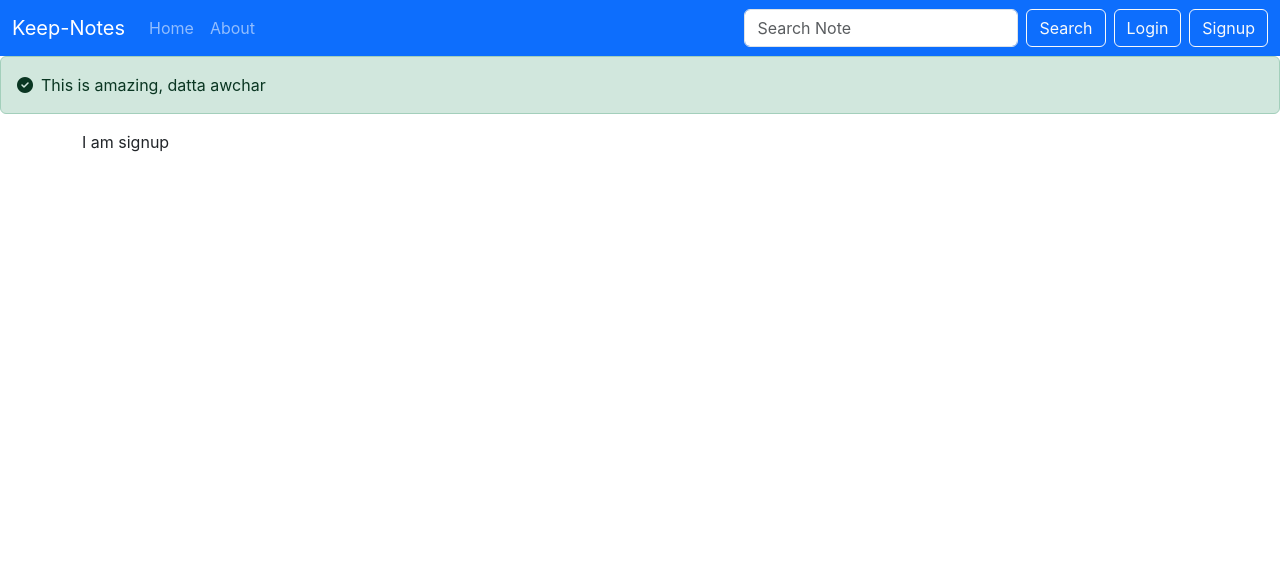
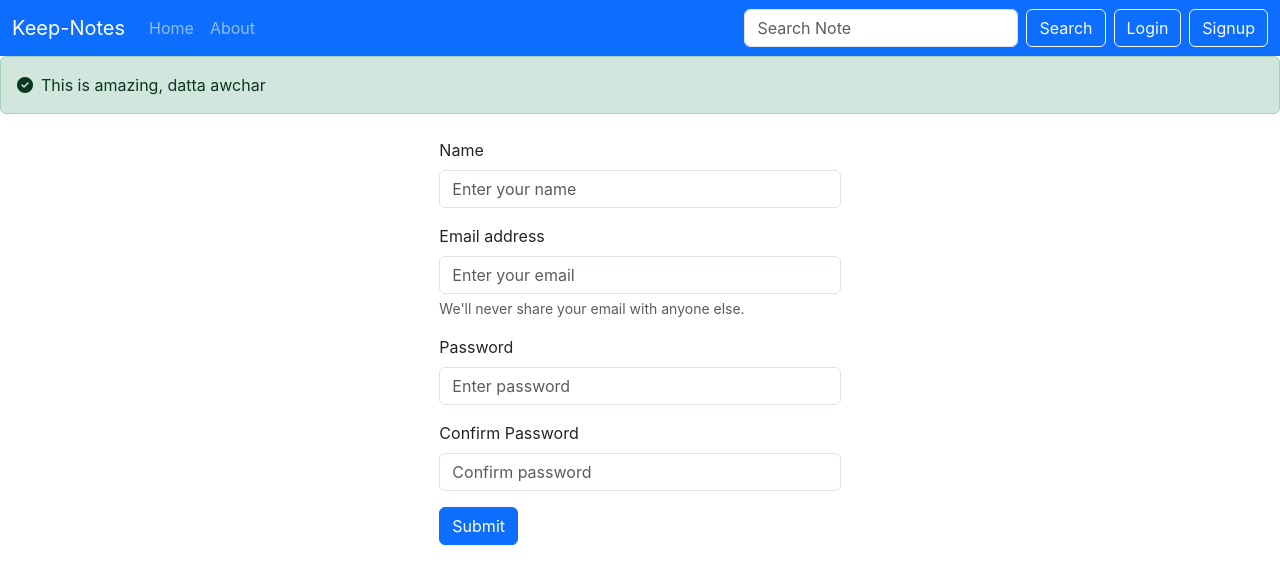
Before and after one commit to dattaAwchar/keep-notes, a React (Create React App) app: page /signup in a window 1280 px wide. Shown: the top 584 px of the page. Built offline with nearby package versions, Linux system fonts and the light colour scheme.

Commit message:
added signup function

```diff
--- a/src/components/AddNote.js
+++ b/src/components/AddNote.js
@@ -36,7 +36,7 @@ const AddNote = () => {
                 <div className="mb-3">
                     <label htmlFor="tag" className="form-label fw-bold">Tag</label>
                     <select className="form-select" aria-label="Default select example" id="tag" name='tag' onChange={onchange} value={note.tag}>
-                        <option selected>Select Note Type</option>
+                        <option value=''>Select Note Type</option>
                         <option value="General Note">General Note</option>
                         <option value="Personal Note">Personal Note</option>
                         <option value="To-Do List">To-Do List</option>
--- a/src/components/Login.js
+++ b/src/components/Login.js
@@ -38,7 +38,7 @@ const Login = () => {
                     <div className="mb-3">
                         <label htmlFor="email" className="form-label">Email address</label>
                         <input type="email" className="form-control" id="email" name='email' aria-describedby="emailHelp" value={credentials.email} onChange={onChange} />
-                        <div id="email" className="form-text">We'll never share your email with anyone else.</div>
+                        <div id="email" className="form-text pe-5 me-5">We'll never share your email with anyone else.</div>
                     </div>
                     <div className="mb-3">
                         <label htmlFor="password" className="form-label">Password</label>
--- a/src/components/Singup.js
+++ b/src/components/Singup.js
@@ -1,11 +1,64 @@
-import React from 'react'
+import React, { useState } from 'react'
+import { useNavigate } from 'react-router-dom'
 
 const Singup = () => {
-  return (
-    <div>
-      I am signup
-    </div>
-  )
+
+    const [credentials, setCredentials] = useState({ name: "", email: "", password: "", confirmPassword: "" })
+    let navigate = useNavigate()
+
+    const handleSubmit = async (e) => {
+        e.preventDefault();
+        const {name, email, password} = credentials;
+        const response = await fetch(`http://localhost:5000/api/auth/createuser`, {
+            method: 'POST',
+            headers: {
+                'Content-Type': 'application/json'
+            },
+            body: JSON.stringify({ name, email, password })
+        });
+        const json = await response.json()
+        console.log(json)
+        if (json.success) {
+            // save the auth token and redirect
+            localStorage.setItem("token", json.authtoken)
+            navigate("/");
+        }
+        else {
+            alert("Invalid Credentials")
+        }
+    }
+
+    const onChange = (e) => {
+        setCredentials({ ...credentials, [e.target.name]: e.target.value })
+    }
+
+    return (
+        <>
+            <div className="container d-inline-flex p-2  justify-content-center">
+                <form onSubmit={handleSubmit}>
+                    <div className="mb-3">
+                        <label htmlFor="name" className="form-label">Name</label>
+                        <input type="text" className="form-control" id="name" name='name' placeholder='Enter your name' onChange={onChange} />
+                    </div>
+                    <div className="mb-3">
+                        <label htmlFor="email" className="form-label">Email address</label>
+                        <input type="email" className="form-control" id="email" name='email' placeholder='Enter your email' onChange={onChange} aria-describedby="emailHelp"/>
+                        <div id="email" className="form-text pe-5 me-5">We'll never share your email with anyone else.</div>
+                    </div>
+                    <div className="mb-3">
+                        <label htmlFor="password" className="form-label">Password</label>
+                        <input type="password" className="form-control" name='password' id="password" placeholder='Enter password' onChange={onChange} minLength={5} required/>
+                    </div>
+                    <div className="mb-3">
+                        <label htmlFor="confirmPassword" className="form-label">Confirm Password</label>
+                        <input type="password" className="form-control" name='confirmPassword' id="confirmPassword" placeholder='Confirm password' onChange={onChange} minLength={5} required/>
+                    </div>
+
+                    <button type="submit" className="btn btn-primary">Submit</button>
+                </form>
+            </div>
+        </>
+    )
 }
 
 export default Singup
```
Also changed, not shown: 1 other file (tests, documents, lock files or other folders).
